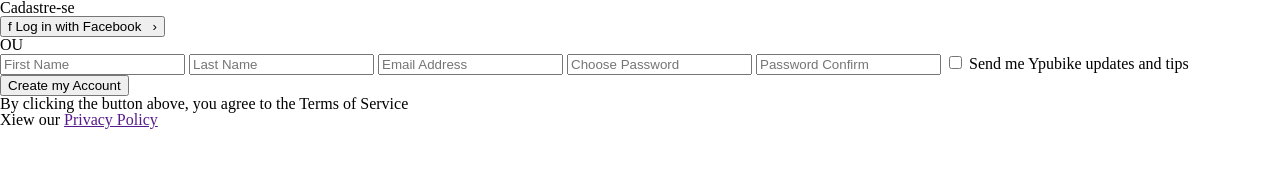
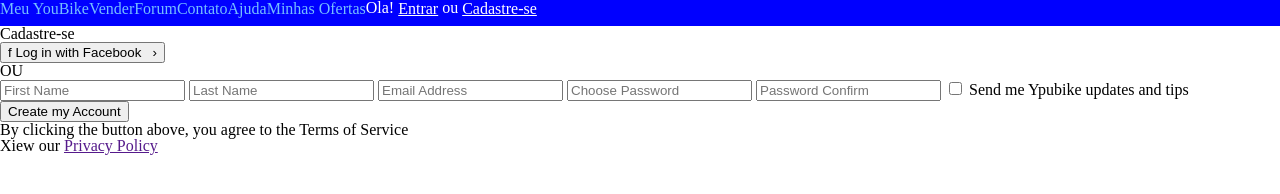
Before and after one commit to fitnessyulya/Shmagina.github.HW-5, a plain HTML site: page index.html in a window 1280 px wide. Drawn offline with Linux system fonts and the light colour scheme.

Commit message:
add menu

```diff
--- a/css/style.css
+++ b/css/style.css
@@ -1,7 +1,25 @@
+.wrapper {
+    width: 1280px;
+    margin: 0 auto;
+}
 
+.menu {
+    display: flex;
+    background-color: blue;
+    height: 26px;
+}
 
+.menu a {
+    color: #75beff;
+    text-decoration: none;
+    vertical-align: middle
+}
 
+.menu > li > span {
+    color: #ffffff;
+}
 
-.icon-flag:before {
-    content: "\f024";
+.line a {
+    text-decoration: underline;
+    color: #fff;
 }
--- a/index.html
+++ b/index.html
@@ -2,24 +2,29 @@
 <html lang="ru">
 <head>
 	<meta charset="UTF-8">
-	<title>HW4</title>
+	<title>HW5</title>
 	<link rel="stylesheet" href="css/reset.css">
 	<link rel="stylesheet" href="css/style.css">
 </head>
 <body>
 <div class="wrapper">
 	<header>
-		<ul>
-			<li></li>
-			<li></li>
-			<li></li>
-			<li></li>
-			<li></li>
-			<li></li>
-			<li></li>
+		<ul class="menu">
+			<li><a href="">Meu YouBike</a></li>
+			<li><a href="">Vender</a></li>
+			<li><a href="">Forum</a></li>
+			<li><a href="">Contato</a></li>
+			<li><a href="">Ajuda</a></li>
+			<li class="flag"><a href="">Minhas Ofertas</a></li>
+			<li class="line">
+				<span> Ola! </span>
+				<a href="">Entrar</a>
+				<span> ou </span>
+				<a href="">Cadastre-se</a>
+			</li>
 		</ul>
 	</header>
-
+		<!--End part-->
 
 	<article>
 		<div>Cadastre-se</div>
@@ -47,5 +52,10 @@
 		</section>
 	</article>
 </div>
+<!--End part-->
+
+<footer>
+
+</footer>
 </body>
 </html>
```
